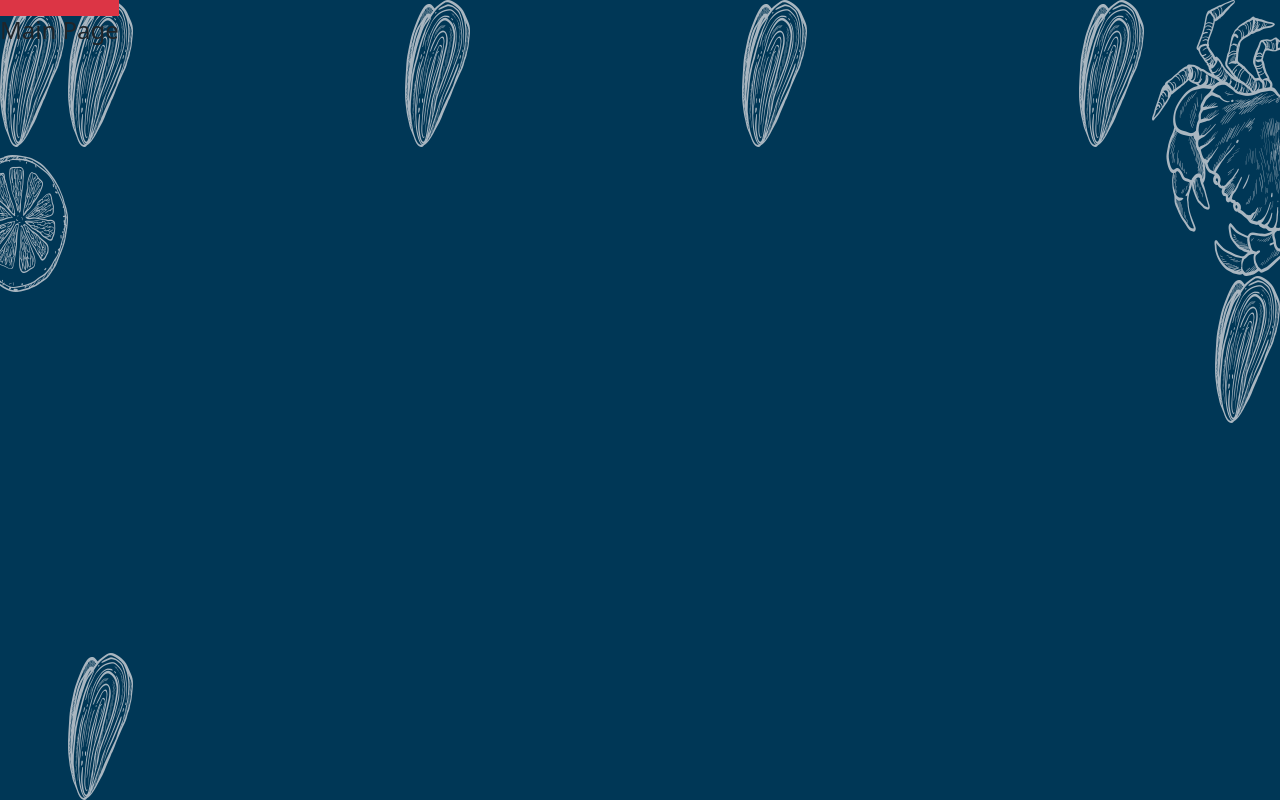
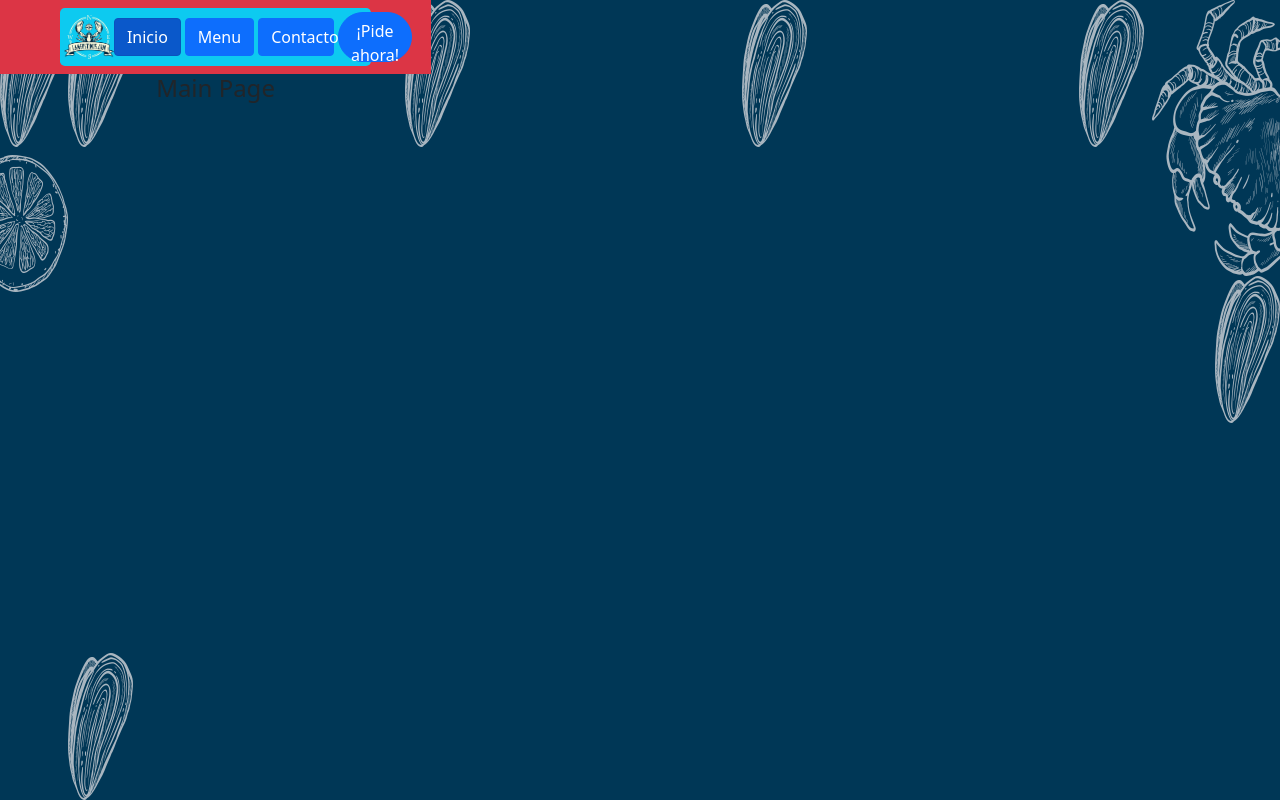
Before and after one commit to langostinos-com/web, a Vue app: page / in a window 1280 px wide. Built offline with nearby package versions, Linux system fonts and the light colour scheme.

Commit message:
barra inicio funcionando

```diff
--- a/src/components/BarraInicio.vue
+++ b/src/components/BarraInicio.vue
@@ -1,9 +1,33 @@
 <template>
-	<nav class="navbar bg-body-tertiary bg-danger w-100">
-		<div class="container-fluid">
-
+	<nav class="navbar p-2 justify-content-center bg-danger">
+		<div class="rounded-3 d-md-none container flex-nowrap bg-primary" style="min-width: fit-content;">
+			<img src="../assets/logotipo.png" style="height:35px" alt="Langostinos.com"/>
+			<button class="btn" type="button" data-bs-toggle="offcanvas" data-bs-target="#MenuCompacto" aria-controls="MenuCompacto">
+				<img src="../assets/logo.webp" style="width: 50px" alt="logo" />
+			</button>
+		</div>
+		<div class="rounded-3 d-none d-md-flex bg-info w-75 flex-nowrap p-1 m-auto align-items-center" role="group"
+		aria-label="botonesInicio" style="height: fit-content;">
+			<img src="../assets/logo.webp" style="width: 50px" alt="logo" />
+			<input type="radio" class="btn-check" name="btnradio" id="btnInicio" autocomplete="off" checked>
+				<label class="btn btn-primary w-25 h-75 me-1" for="btnInicio">Inicio</label>
+			<input type="radio" class="btn-check" name="btnradio" id="btnMenu" autocomplete="off">
+				<label class="btn btn-primary w-25 h-75 me-1" for="btnMenu">Menu</label>
+			<input type="radio" class="btn-check" name="btnradio" id="btnContacto" autocomplete="off">
+				<label class="btn btn-primary w-25 h-75 me-1" for="btnContacto">Contacto</label>
+			<button class="btn btn-primary w-25 rounded-pill" style="height: 50px;">¡Pide ahora!</button>
 		</div>
 	</nav>
+	<div class="offcanvas offcanvas-end" tabindex="-1" id="MenuCompacto" aria-labelledby="MenuCompacto" >
+				<div class="offcanvas-header justify-content-end">
+					<button type="button" class="btn-close" data-bs-dismiss="offcanvas" aria-label="Close" ></button>
+				</div>
+				<div class="offcanvas-body">
+					<div>
+						CUERPO
+					</div>
+				</div>
+	</div>
 </template>
 
 <script></script>
```
